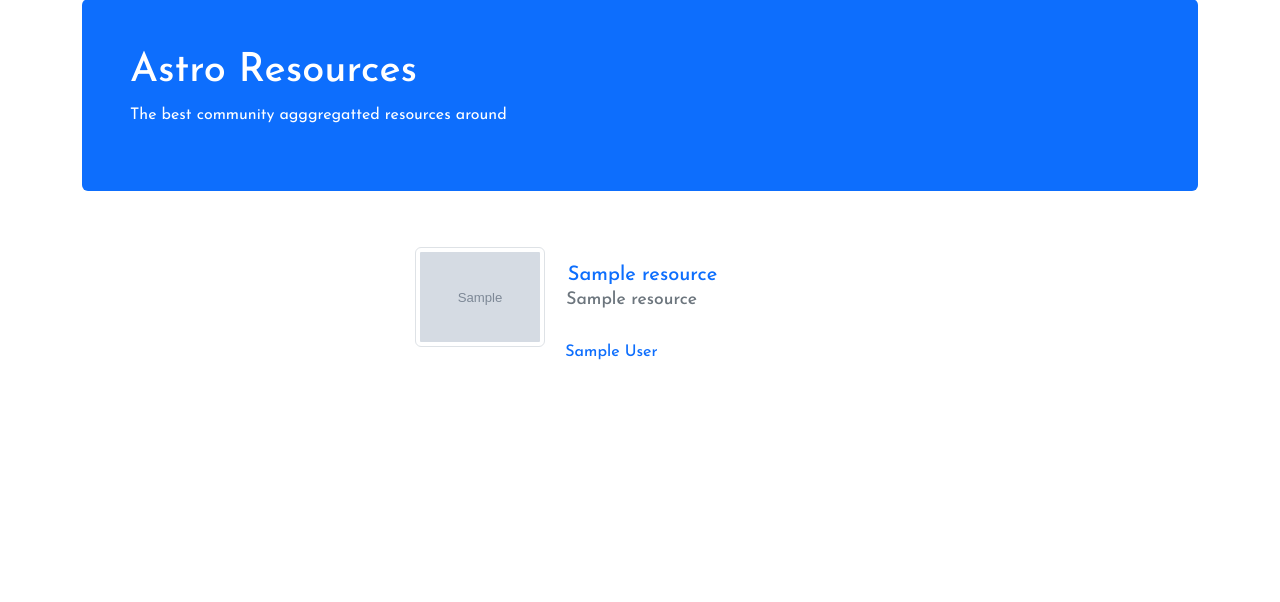
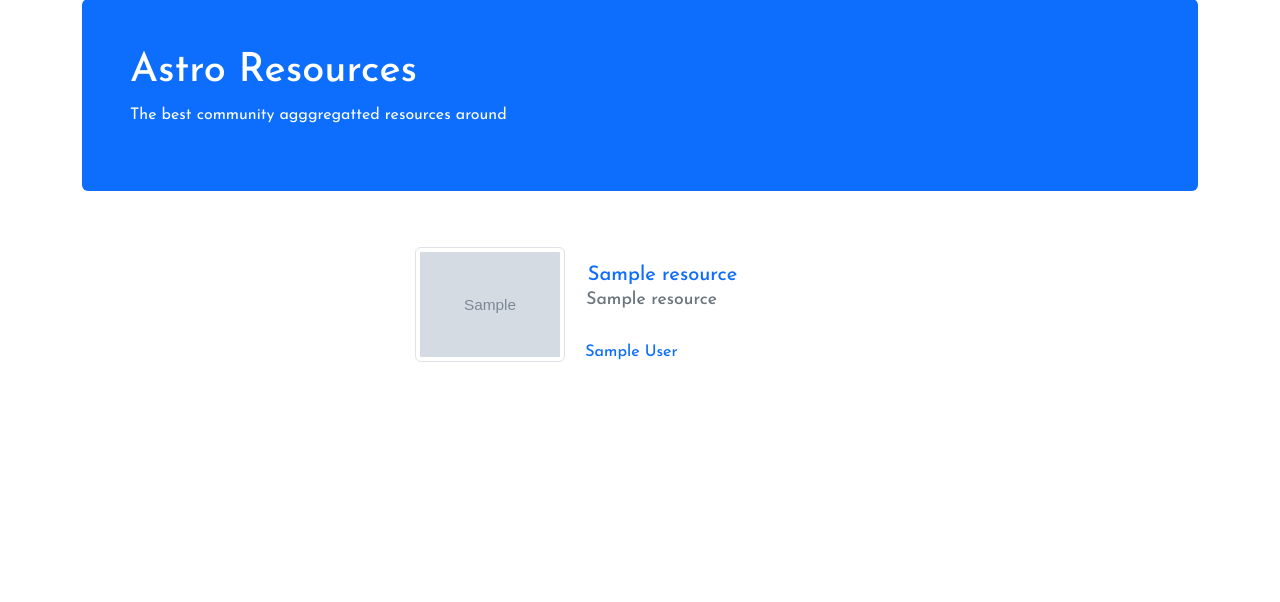
Before and after one commit to Trianglium/astro, a Django app: page /learn/resources/ in a window 1280 px wide. Shown: the part 98-700 px from the top of the page. Run offline with Django 4.2, Linux system fonts and the light colour scheme; tables that the repository leaves empty hold one stand-in row (values such as "Sample post"); grey boxes marked "Sample" are stand-in pictures.

Commit message:
Change size of thumbnails

```diff
--- a/astro/static/core.css
+++ b/astro/static/core.css
@@ -29,7 +29,7 @@ img.img-fluid {
 }
 
 .img-sm {
-  max-height: 100px;
+  max-width: 150px;
 }
 
 
```
